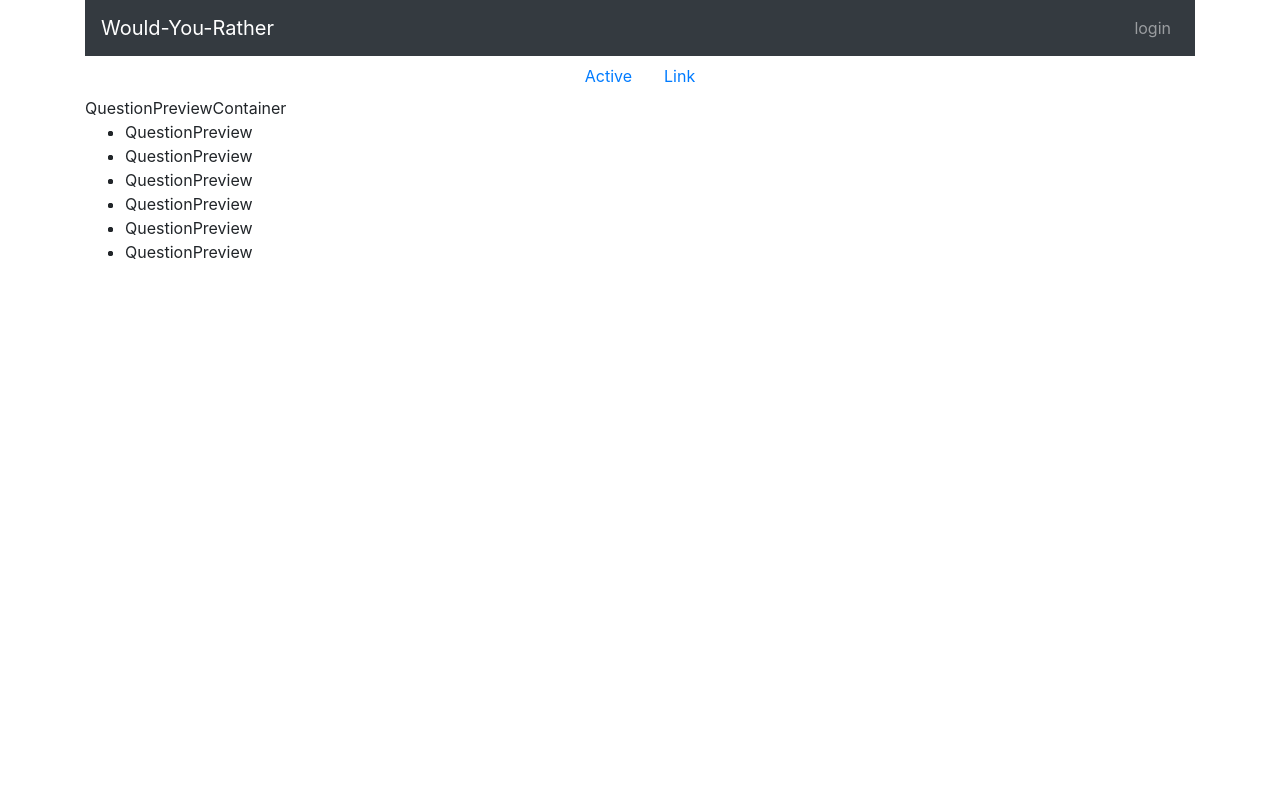
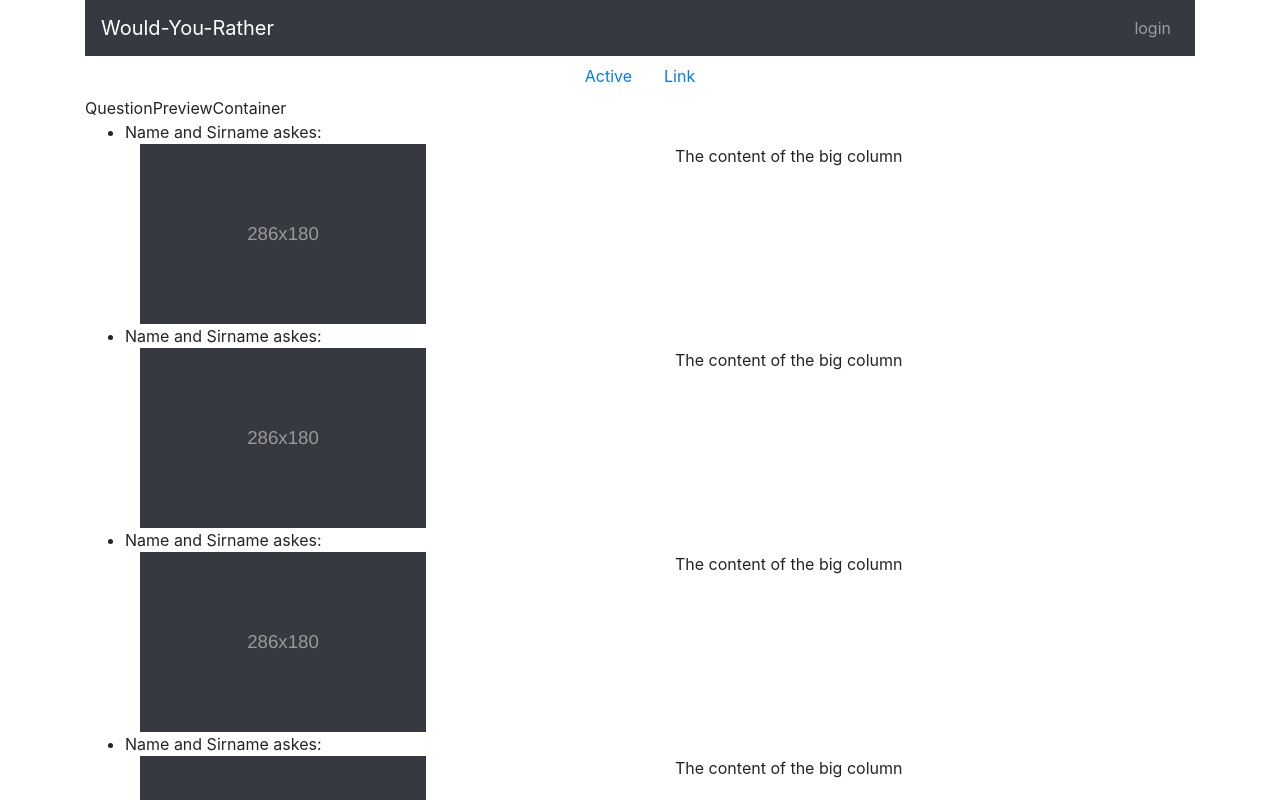
Before and after one commit to lacra-oloeriu/would-you-rather-starter-v2, a React (Create React App) app: page / in a window 1280 px wide. Shown: the top 800 px of the page. Built offline with nearby package versions, Linux system fonts and the light colour scheme.

Commit message:
display image loyaut

```diff
--- a/package.json
+++ b/package.json
@@ -7,6 +7,7 @@
     "@testing-library/react": "^11.1.0",
     "@testing-library/user-event": "^12.1.10",
     "bootstrap": "^4.5.3",
+    "express-image-placeholder": "^4.1.0",
     "holderjs": "^2.9.7",
     "react": "^17.0.1",
     "react-bootstrap": "^1.4.0",
@@ -15,6 +16,7 @@
     "react-scripts": "4.0.0",
     "redux": "^4.0.5",
     "redux-thunk": "^2.3.0",
+    "spaceholder": "^1.10.4",
     "thunk": "0.0.1",
     "web-vitals": "^0.2.4"
   },
--- a/src/components/QuestionPreview.js
+++ b/src/components/QuestionPreview.js
@@ -1,15 +1,30 @@
-import React, {Component} from 'react'
-//import {connect} from 'react-redux'
-//import { Button, Card} from 'react-bootstrap'
+import React, { Component } from 'react'
+import { Row, Col, Image, Card, Button, Container } from 'react-bootstrap'
 
-class QuestionPreview extends Component{
+import { ReactComponent as ReactPlaceholder } from '../images/paceholder.svg'
 
-    render() {
-        return(
-          <li> QuestionPreview</li>
-        )
-    }
+
+class QuestionPreview extends Component {
+
+  render() {
+    return (
+      <Container>
+        <Row>
+          Name and Sirname askes:
+        </Row>
+        <Row className="justify-content-md-center">
+          <Col>
+            {/* <Image src="images/paceholder.svg" /> */}
+            <ReactPlaceholder />
+          </Col>
+          <Col>
+            The content of the big column
+          </Col>
+        </Row>
+      </Container>
+    )
+  }
 }
 
 
-  export default QuestionPreview
+export default QuestionPreview
--- a/src/components/QuestionPreviewContainer.js
+++ b/src/components/QuestionPreviewContainer.js
@@ -1,6 +1,7 @@
 import React, { Component } from 'react'
 import { connect } from 'react-redux'
 import QuestionPreview from './QuestionPreview'
+import { Container, Row, Col, Navbar, Nav } from 'react-bootstrap'
 
 class QuestionPreviewContainer extends Component {
   render() {
```
Also changed, not shown: src/images/paceholder.svg (added), 1 other file (tests, documents, lock files or other folders).
